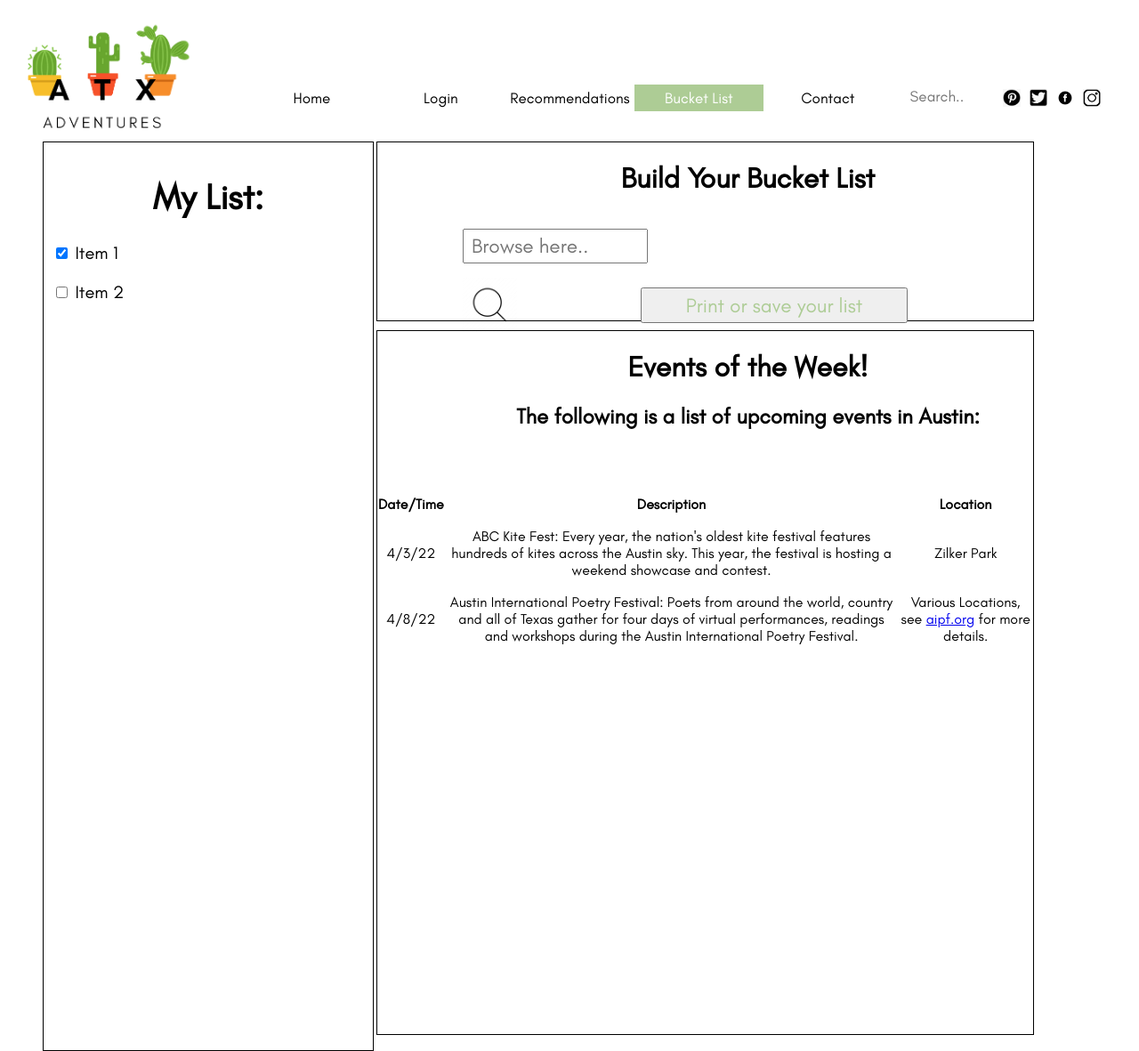
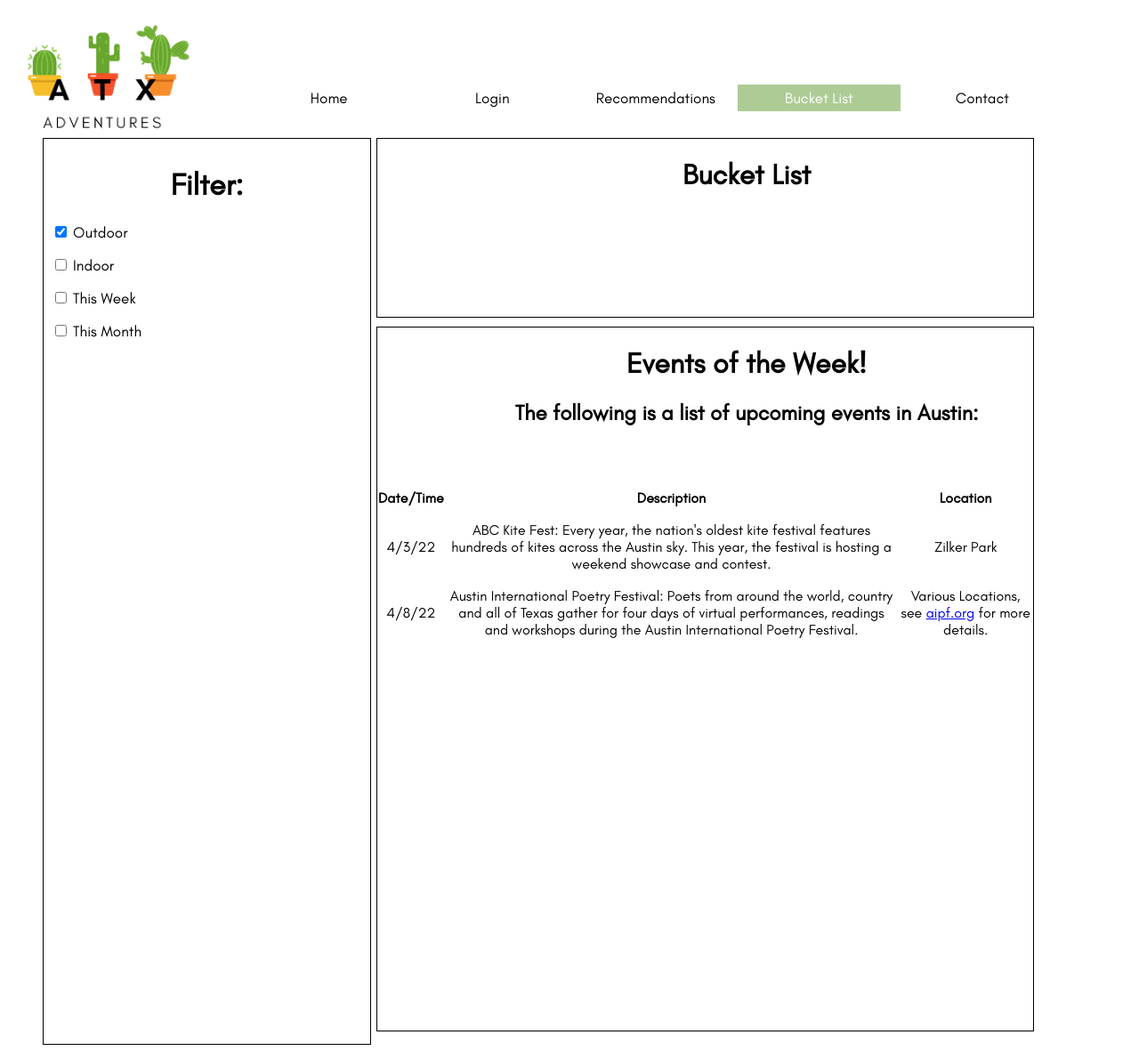
Before and after one commit to snigdhapakala/snigdhapakala.github.io, a PHP site: page /bucket-list.html in a window 1280 px wide. Shown: the whole page at 89% size. Run offline with PHP 8.4, Linux system fonts and the light colour scheme.

Commit message:
Small changes for presentation

```diff
--- a/bucket-list.html
+++ b/bucket-list.html
@@ -21,31 +21,33 @@
          <li><a class = "headers" href="recommendations.html">Recommendations</a></li>
          <li><a class = "active headers" href="bucket_login.php">Bucket List</a></li>
          <li><a class = "headers" href="contact.html">Contact</a></li>
-         <li><a class = "socials" href="social_media.html"><img src="ig.png" alt="picture of ig logo" ></a></li>
+         <!-- <li><a class = "socials" href="social_media.html"><img src="ig.png" alt="picture of ig logo" ></a></li>
          <li><a class = "socials" href="social_media.html"><img src="fb.png" alt="picture of fb logo" ></a></li>
          <li><a class = "socials" href="social_media.html"><img src="twitter.png" alt="picture of twitter logo" ></a></li>
          <li><a class = "socials" href="social_media.html"><img src="pinterest.png" alt="picture of pinterest logo"></a></li>
-         <li><input type="text" placeholder="Search.."></li>
+         <li><input type="text" placeholder="Search.."></li> -->
       </ul>
    </div>
 
-   <div id="leftnav" style="font-size: 20px;">
-      <h1 style="text-align:center;">My List:</h1>
-      <p> <input class=list_inputs type="checkbox" id="item1" name="item1"checked> Item 1</p>
-      <p> <input class=list_inputs type="checkbox" id="item2" name="item2"> Item 2 </p>
+   <div id="leftnav" style="font-size: 17px;">
+      <h1 style="text-align:center;">Filter:</h1>
+      <p> <input class=list_inputs type="checkbox" id="item1" name="item1"checked> Outdoor</p>
+      <p> <input class=list_inputs type="checkbox" id="item2" name="item2"> Indoor </p>
+      <p> <input class=list_inputs type="checkbox" id="item2" name="item2"> This Week </p>
+      <p> <input class=list_inputs type="checkbox" id="item2" name="item2"> This Month </p>
 
    </div>
 
 
    <div id="content">
-      <h1 style = "text-align:center"> Build Your Bucket List</h1>
-      <div style="display:inline-block;">
+      <h1 style = "text-align:center">Bucket List</h1>
+      <!-- <div style="display:inline-block;">
          <p><input type="text" id="textbox" placeholder=" Browse here.."></p>
       </div>
       <div style="display:inline-block;vertical-align:top;">
          <img src="search.png" alt="pic of search icon" width=12% height=12% />
          <p><input style = "font-family: myFirstFont" type = "button" class = "btns" id = "print_save" value = "Print or save your list" /></p>
-      </div>
+      </div> -->
    </div>
    <div id="middle">
       <h1 style = "text-align:center"> Events of the Week! </h1>
--- a/bucket_login.php
+++ b/bucket_login.php
@@ -26,7 +26,7 @@
 		$input_password = $_POST["password1"];
 		if (array_key_exists($input_email, $pairs)) {
 			if ($input_password === $pairs[$input_email]) {
-				setcookie("email1", $_POST['email1'], time()+10,"/");
+				setcookie("email1", $_POST['email1'], time()+(15*60),"/");
 				readfile("bucket-list.html");
 			} else {
 				echo "<script>alert('Incorrect Password')</script>";
--- a/contact.html
+++ b/contact.html
@@ -22,11 +22,11 @@
          <li><a class = "headers" href="recommendations.html">Recommendations</a></li>
          <li><a class = "headers" href="bucket_login.php">Bucket List</a></li>
          <li><a class = "active headers" href="contact.html">Contact</a></li>
-         <li><a class = "socials" href="social_media.html"><img src="ig.png" alt="picture of ig logo" ></a></li>
+         <!-- <li><a class = "socials" href="social_media.html"><img src="ig.png" alt="picture of ig logo" ></a></li>
          <li><a class = "socials" href="social_media.html"><img src="fb.png" alt="picture of fb logo" ></a></li>
          <li><a class = "socials" href="social_media.html"><img src="twitter.png" alt="picture of twitter logo" ></a></li>
          <li><a class = "socials" href="social_media.html"><img src="pinterest.png" alt="picture of pinterest logo"></a></li>
-         <li><input type="text" placeholder="Search.."></li>
+         <li><input type="text" placeholder="Search.."></li> -->
       </ul>
    </div>
 	<h1 id="title"><b>Contact Us</b></h1>
@@ -62,7 +62,6 @@
 	<button id="submit" onclick="validation()">Send</button>
 	<input type="reset" id="reset1" onclick="reset_form()" value="Reset"/>
 
-
 </form>
 </div>
 
--- a/home.html
+++ b/home.html
@@ -22,11 +22,11 @@
          <li><a class = "headers" href="recommendations.html">Recommendations</a></li>
          <li><a class = "headers" href="bucket_login.php">Bucket List</a></li>
          <li><a class = "headers" href="contact.html">Contact</a></li>
-         <li><a class = "socials" href="social_media.html"><img src="ig.png" alt="picture of ig logo" ></a></li>
+         <!-- <li><a class = "socials" href="social_media.html"><img src="ig.png" alt="picture of ig logo" ></a></li>
          <li><a class = "socials" href="social_media.html"><img src="fb.png" alt="picture of fb logo" ></a></li>
          <li><a class = "socials" href="social_media.html"><img src="twitter.png" alt="picture of twitter logo" ></a></li>
          <li><a class = "socials" href="social_media.html"><img src="pinterest.png" alt="picture of pinterest logo"></a></li>
-         <li><input type="text" placeholder="Search.."></li>
+         <li><input type="text" placeholder="Search.."></li> -->
       </ul>
    </div>
 
@@ -38,7 +38,7 @@
       <hr>
       <p> We are an Austin-based company dedicated to providing locals and tourists alike with recommendations for fun activities to do in the city catered directly to YOU! Just share your interests and provide an email address, and we will do all the work for you! Let us be your guide to having some ATX adventures, and don't forget to Keep Austin Weird!</p>
       <hr>
-      <h2> Most Popular User Posts </h2>
+      <h2> Videos about Austin </h2>
       <div class = "column"><img src="bats.jpeg" alt="picture of bat bridge" class = "slideshow"></div>
       <div class = "column"><img src="atx_sign.jpeg" alt="picture of ATX Sign" class = "slideshow"></div>
       <div class = "column"><img src="ladybird.jpeg" alt="picture of Lady Bird lake" class = "slideshow"></div>
--- a/nav-bar.css
+++ b/nav-bar.css
@@ -26,7 +26,7 @@
     font-size: 17px;
     font-family: myFirstFont;
 
-    width: 14%;
+    width: 18%;
     display: block;
 }
 
--- a/recommendations.html
+++ b/recommendations.html
@@ -21,15 +21,15 @@
          <li><a class = "active headers" href="recommendations.html">Recommendations</a></li>
          <li><a class = "headers" href="bucket_login.php">Bucket List</a></li>
          <li><a class = "headers" href="contact.html">Contact</a></li>
-         <li><a class = "socials" href="social_media.html"><img src="ig.png" alt="picture of ig logo" ></a></li>
+         <!-- <li><a class = "socials" href="social_media.html"><img src="ig.png" alt="picture of ig logo" ></a></li>
          <li><a class = "socials" href="social_media.html"><img src="fb.png" alt="picture of fb logo" ></a></li>
          <li><a class = "socials" href="social_media.html"><img src="twitter.png" alt="picture of twitter logo" ></a></li>
          <li><a class = "socials" href="social_media.html"><img src="pinterest.png" alt="picture of pinterest logo"></a></li>
-         <li><input type="text" placeholder="Search.."></li>
+         <li><input type="text" placeholder="Search.."></li> -->
       </ul>
    </div>
 
-   <h1 id = "header">Austin Top 10 Attractions</h1>
+   <h1 id = "header">Austin Top 3 Attractions</h1>
    <div id = "top_ten">
       <div class = "column">
          <figure>
--- a/sign-up.html
+++ b/sign-up.html
@@ -23,11 +23,11 @@
          <li><a class = "headers" href="recommendations.html">Recommendations</a></li>
          <li><a class = "headers" href="bucket_login.php">Bucket List</a></li>
          <li><a class = "headers" href="contact.html">Contact</a></li>
-         <li><a class = "socials" href="social_media.html"><img src="ig.png" alt="picture of ig logo" ></a></li>
+         <!-- <li><a class = "socials" href="social_media.html"><img src="ig.png" alt="picture of ig logo" ></a></li>
          <li><a class = "socials" href="social_media.html"><img src="fb.png" alt="picture of fb logo" ></a></li>
          <li><a class = "socials" href="social_media.html"><img src="twitter.png" alt="picture of twitter logo" ></a></li>
          <li><a class = "socials" href="social_media.html"><img src="pinterest.png" alt="picture of pinterest logo"></a></li>
-         <li><input type="text" placeholder="Search.."></li>
+         <li><input type="text" placeholder="Search.."></li> -->
       </ul>
    </div>
 
```
Also changed, not shown: login.html (+4 -4 lines).
